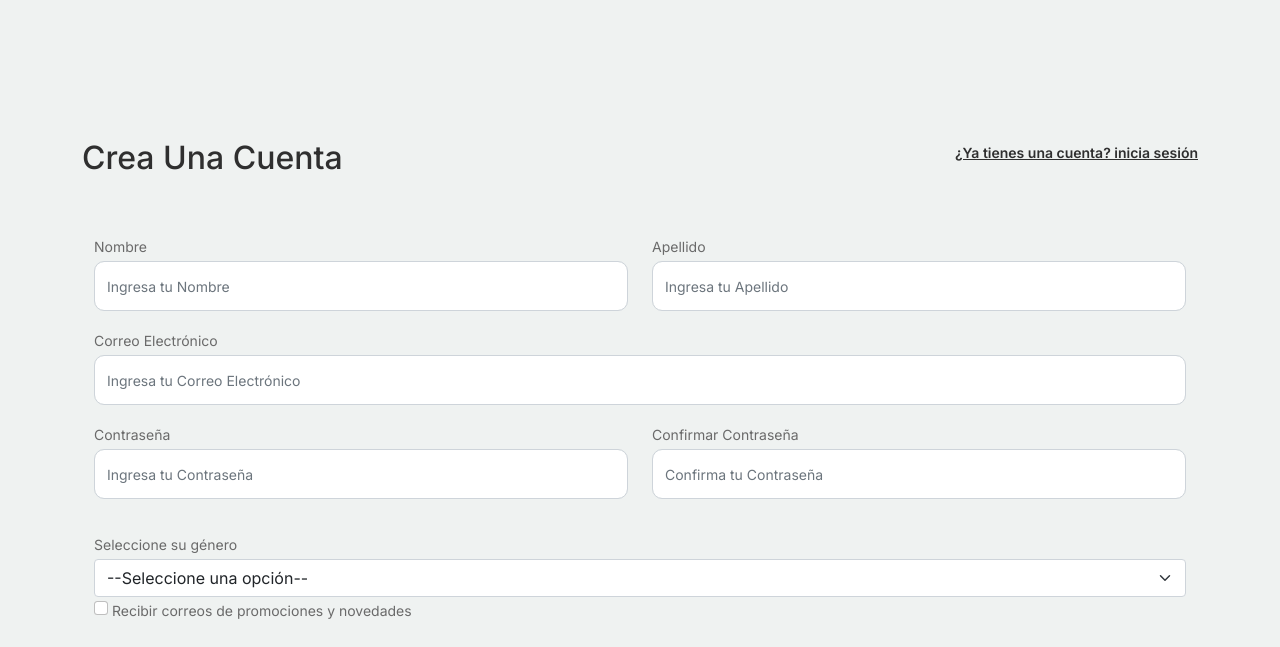
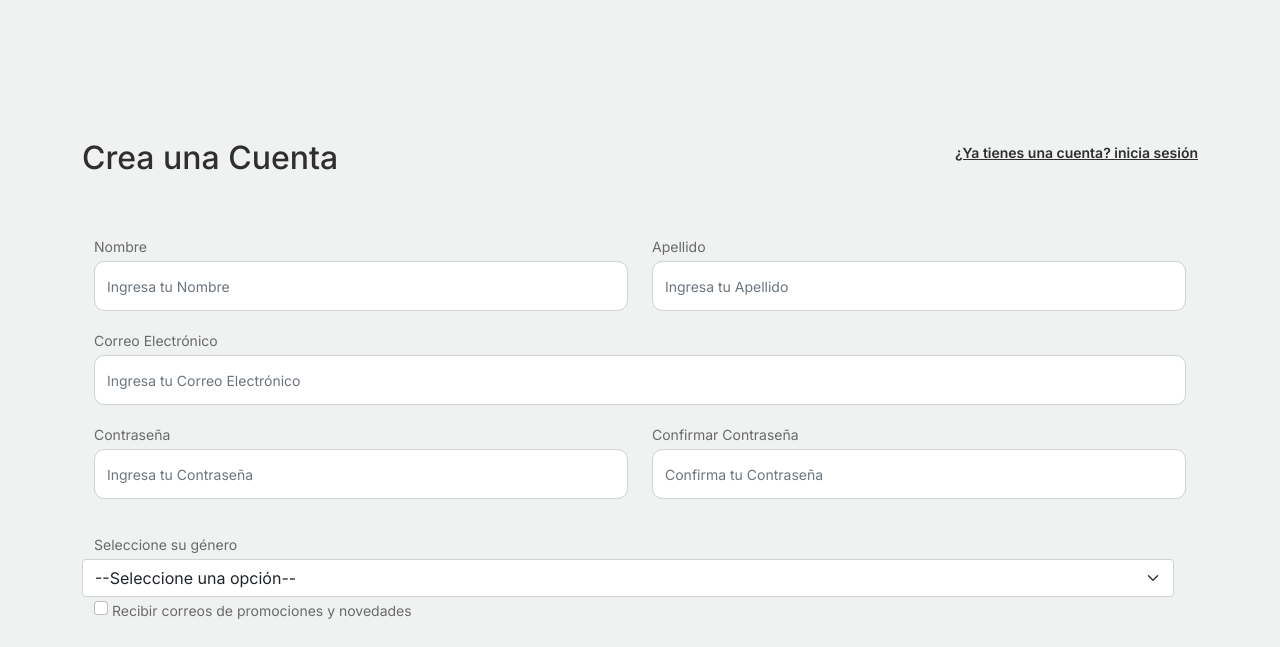
Before and after one commit to Niariasve/LandingPage, a plain HTML site: page index.html in a window 1280 px wide. Shown: the part 4220-4867 px from the top of the page. Drawn offline with Linux system fonts and the light colour scheme.

Commit message:
Cambios pequeños

```diff
--- a/index.html
+++ b/index.html
@@ -436,7 +436,7 @@
 			<div class="container">
 				<div class="row mb-5">
 					<div class="col-md-6">
-						<h2 class="section-title">Crea Una Cuenta</h2>
+						<h2 class="section-title">Crea una Cuenta</h2>
 					</div>
 					<div class="col-md-6 text-md-end">
 						<a class="more" href="#">¿Ya tienes una cuenta? inicia sesión</a>
@@ -492,7 +492,7 @@
 					</div>
 
 					<div class="row mb-5">
-						<div class="">
+						<div class="row">
 							<label for="genero">Seleccione su género</label>
 							<select id="genero" class="form-select">
 								<option selected disabled>--Seleccione una opción--</option>
```
